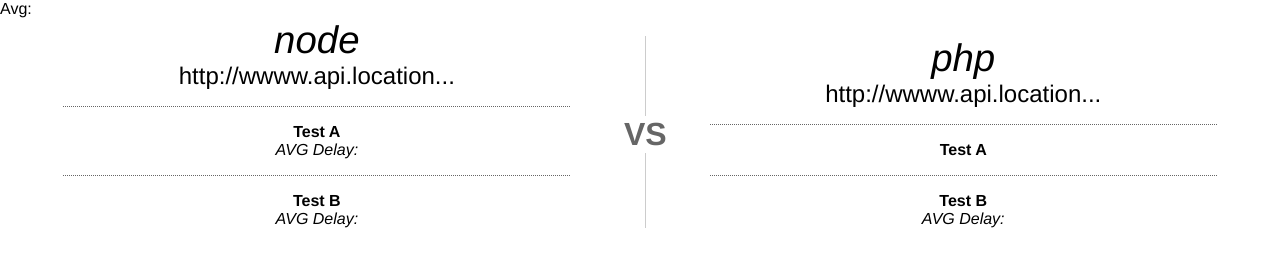
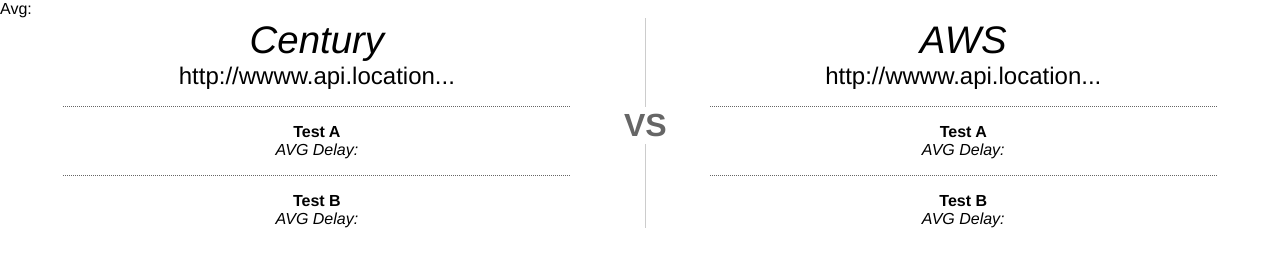
Before and after one commit to drewconley/pounder, a website: page index.html in a window 1280 px wide. Drawn offline with nearby package versions, Linux system fonts and the light colour scheme; files that its build step writes are made by us from their sources; no server answers.

Commit message:
add delay p for zone2

```diff
--- a/index.html
+++ b/index.html
@@ -17,25 +17,26 @@
 		</div>
 		<div class="columns two">
 			<div class="column">
-			    <h3 data-type="node">http://wwww.api.location...</h3>
-			    <div id="node-testA">
+			    <h3 data-type="Century">http://wwww.api.location...</h3>
+			    <div id="zone1-testA">
 			    	<p class="title">Test A</p>
 			    	<p class="count"></p>
 			    	<p class="delay"></p>
 				</div>
-				<div id="node-testB">
+				<div id="zone1-testB">
 			    	<p class="title">Test B</p>
 			    	<p class="delay"></p>
 			    </div>
 
 		    </div>
 		    <div class="column">
-			    <h3 data-type="php">http://wwww.api.location...</h3>
-			    <div id="php-testA">
+			    <h3 data-type="AWS">http://wwww.api.location...</h3>
+			    <div id="zone2-testA">
 			    	<p class="title">Test A</p>
 			    	<p class="count"></p>
+			    	<p class="delay"></p>
 				</div>
-			    <div id="php-testB">
+			    <div id="zone2-testB">
 			    	<p class="title">Test B</p>
 			    	<p class="delay"></p>
 				</div>
--- a/js/pounder-ui.js
+++ b/js/pounder-ui.js
@@ -20,33 +20,34 @@
 
 
 var series = [
+
 	{
-		name: "App Fog | Node",
+		name: "Amazon Web A",
 		model: 'TestA',
-		duration: 6,
-		domain: 'http://ffapi-node.uc01.clc.af.cm',
-		DOMNode: '#node-testA'
+		duration: 60, //seconds
+		domain: 'http://ffapi.aws.af.cm',
+		DOMNode: '#zone2-testA'
 	},
 	{
-		name: "App Fog | Node",
+		name: "Amazon Web B",
 		model: 'TestB',
-		duration: 600,
-		domain: 'http://ffapi-node.uc01.clc.af.cm', //domain: 'http://ffapi-node.uc01.clc.af.cm',
-		DOMNode: '#node-testB'
-	},
-	{
-		name: "App Fog | PHP",
-		model: 'TestA',
-		duration: 6,
-		domain: 'http://ffapi.uc01.clc.af.cm',
-		DOMNode: '#php-testA'
-	},
-	{
-		name: "App Fog | PHP",
-		model: 'TestB',
-		duration: 600,
-		domain: 'http://ffapi.uc01.clc.af.cm', //domain: 'http://ffapi.uc01.clc.af.cm',
-		DOMNode: '#php-testB'
+		duration: 10000,
+		domain: 'http://ffapi.aws.af.cm',
+		DOMNode: '#zone2-testB'
 	}
+	// {
+	// 	name: "App Fog | Node",
+	// 	model: 'TestA',
+	// 	duration: 60, //seconds
+	// 	domain: 'http://ffapi-node.uc01.clc.af.cm',
+	// 	DOMNode: '#zone1-testA'
+	// },
+	// {
+	// 	name: "App Fog | Node",
+	// 	model: 'TestB',
+	// 	duration: 10000,
+	// 	domain: 'http://ffapi-node.uc01.clc.af.cm',
+	// 	DOMNode: '#zone1-testB'
+	// }
 ];
 var camp = new Campaign(series, {});
--- a/js/pounderA.js
+++ b/js/pounderA.js
@@ -17,11 +17,12 @@
 
 	base.fireRequest = function() {
 
-		var url = lh.getProduct(domain);
-		console.log("hitting");
+
+		console.log("hitting (A)");
 
 		startTime = new Date().getTime();
 
+		var url = lh.getProduct(domain);
 		$.get(url, function(d) {
 
 			//get new Average
@@ -65,7 +66,7 @@
 
 
 			var countMs = function() {
-				if (seconds < 30) { //capping at 30s
+				if (seconds < 90) { //capping at 90s
 					seconds += 1;
 					setTimeout( countMs, 1000 );
 				} else {
--- a/js/pounderB.js
+++ b/js/pounderB.js
@@ -22,7 +22,7 @@
 		//if not been told to stop, fire the request
 		if (!stop) {
 
-			console.log("pounding", start_time);
+			console.log("pounding (B)", start_time);
 
 			$.get(url, {}, function(data, status, xhr) {
 				xhr.done(function(d) {
```
